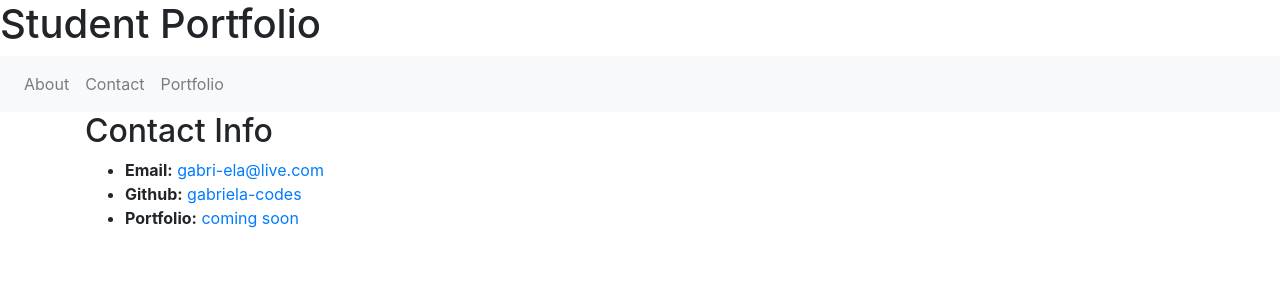
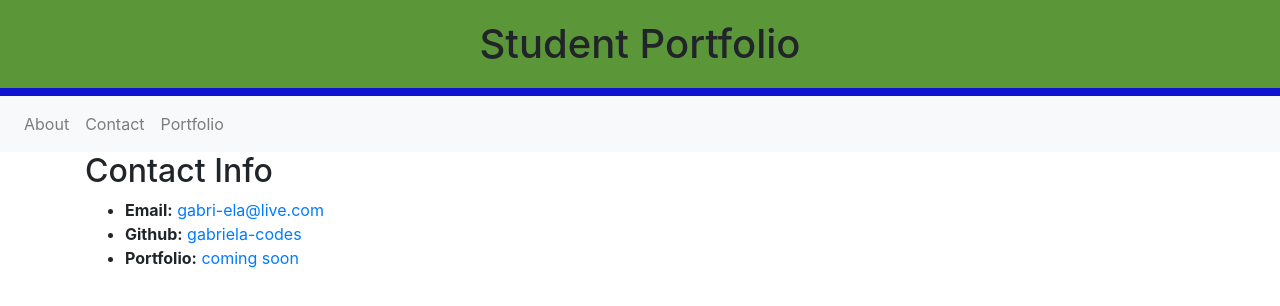
Before and after one commit to gabriela-codes/02-ResponsivePortfolio, a plain HTML site: page contact.html in a window 1280 px wide. Drawn offline with nearby package versions, Linux system fonts and the light colour scheme; the site is published under a folder, as on GitHub Pages, so addresses that start at the root find nothing.

Commit message:
fixing css paths for gitpages

```diff
--- a/contact.html
+++ b/contact.html
@@ -8,7 +8,7 @@
   <meta http-equiv="X-UA-Compatible" content="ie=edge">
 
     <!-- HTML to the CSS file  -->
-    <link rel="stylesheet" type="text/css" href="/CSS/style1.css">
+    <link rel="stylesheet" type="text/css" href="css/style1.css">
 
     <!-- Boostrap Stylesheet -->
     <link rel="stylesheet" href="https://maxcdn.bootstrapcdn.com/bootstrap/4.0.0/css/bootstrap.min.css">
```
Also changed, not shown: index.html (+1 -1 lines), portfolio.html (+1 -1 lines).
